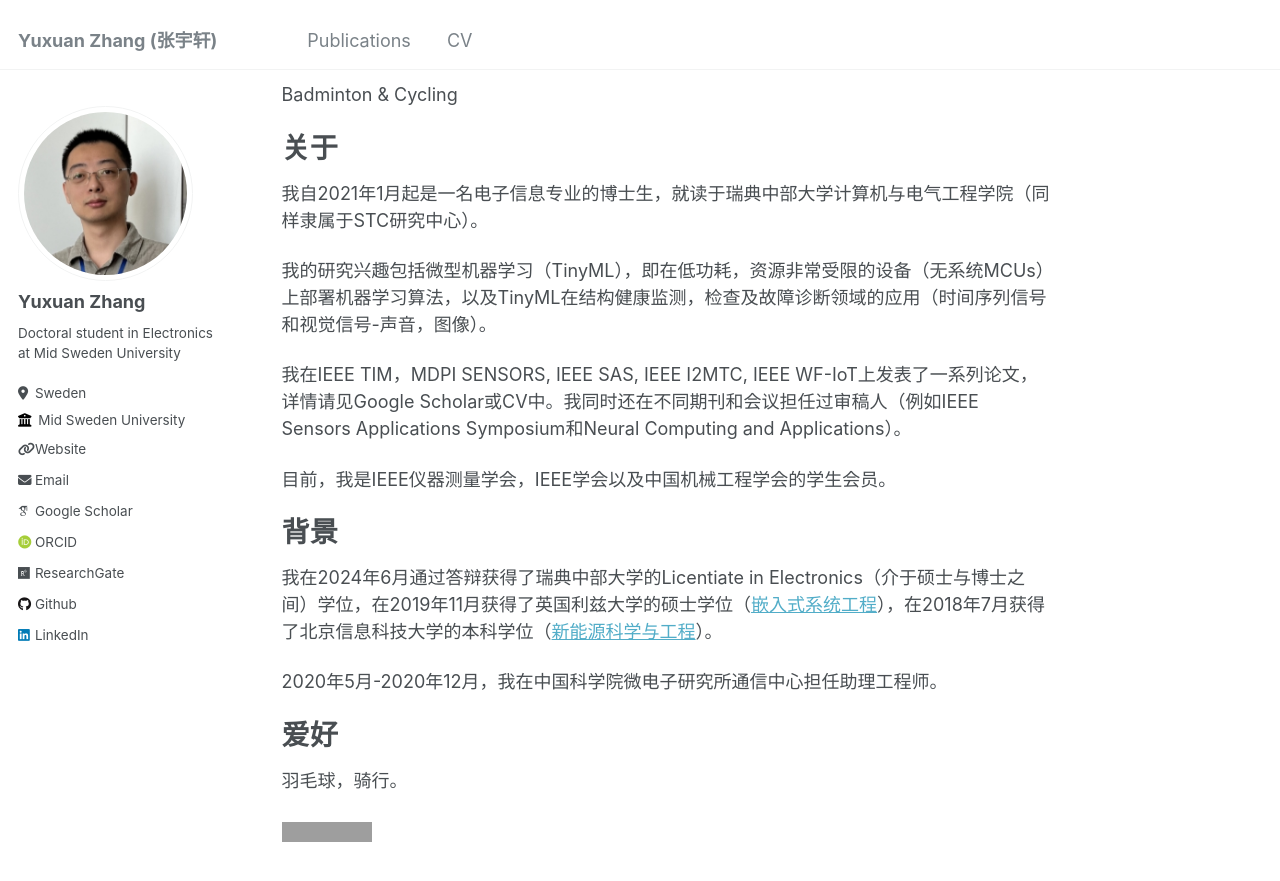
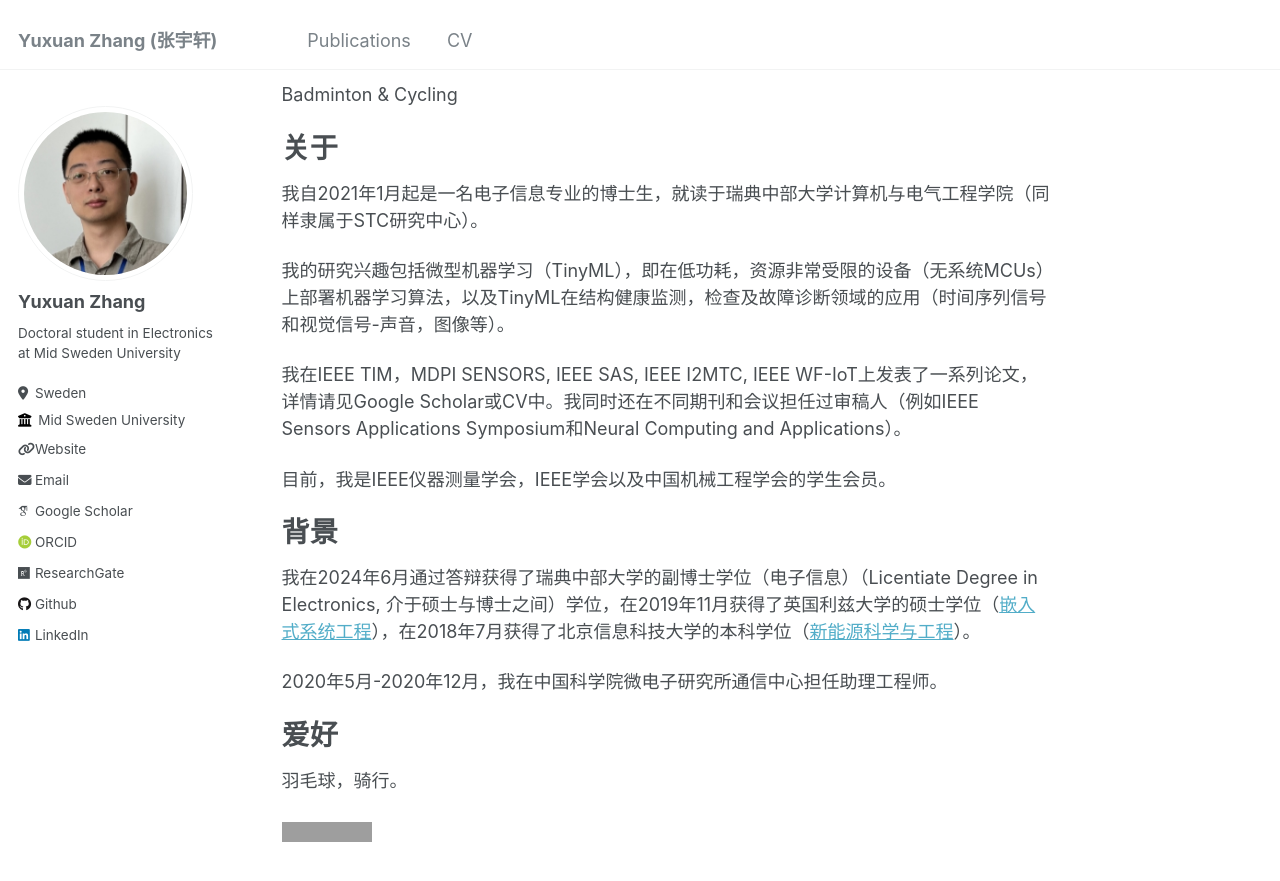
Before and after one commit to YuxuanZhang-96/YuxuanZhang-96.github.io, a Jekyll site: the page built from _pages/about.md, in a window 1280 px wide and 900 px high, scrolled down 796 px. Shown: the top 881 px of the window. Built offline with Jekyll 4.4.1, drawn with Linux system fonts in a browser that asks for light colours; some web fonts are replaced; grey boxes are pictures that could not be loaded.

Commit message:
Update about.md

```diff
--- a/_pages/about.md
+++ b/_pages/about.md
@@ -26,7 +26,7 @@ Badminton & Cycling
 ======
 我自2021年1月起是一名电子信息专业的博士生，就读于瑞典中部大学计算机与电气工程学院（同样隶属于STC研究中心）。
 
-我的研究兴趣包括微型机器学习（TinyML），即在低功耗，资源非常受限的设备（无系统MCUs）上部署机器学习算法，以及TinyML在结构健康监测，检查及故障诊断领域的应用（时间序列信号和视觉信号-声音，图像）。
+我的研究兴趣包括微型机器学习（TinyML），即在低功耗，资源非常受限的设备（无系统MCUs）上部署机器学习算法，以及TinyML在结构健康监测，检查及故障诊断领域的应用（时间序列信号和视觉信号-声音，图像等）。
 
 我在IEEE TIM，MDPI SENSORS, IEEE SAS, IEEE I2MTC, IEEE WF-IoT上发表了一系列论文，详情请见Google Scholar或CV中。我同时还在不同期刊和会议担任过审稿人（例如IEEE Sensors Applications Symposium和Neural Computing and Applications）。
 
@@ -34,7 +34,7 @@ Badminton & Cycling
 
 背景
 ======
-我在2024年6月通过答辩获得了瑞典中部大学的Licentiate in Electronics（介于硕士与博士之间）学位，在2019年11月获得了英国利兹大学的硕士学位（[嵌入式系统工程](https://courses.leeds.ac.uk/f310/embedded-systems-engineering-msc-eng-)），在2018年7月获得了北京信息科技大学的本科学位（[新能源科学与工程](https://www.bistu.edu.cn/jyjx/bks/bkzy/202309/W020230920631589846740.doc)）。
+我在2024年6月通过答辩获得了瑞典中部大学的副博士学位（电子信息）（Licentiate Degree in Electronics, 介于硕士与博士之间）学位，在2019年11月获得了英国利兹大学的硕士学位（[嵌入式系统工程](https://courses.leeds.ac.uk/f310/embedded-systems-engineering-msc-eng-)），在2018年7月获得了北京信息科技大学的本科学位（[新能源科学与工程](https://www.bistu.edu.cn/jyjx/bks/bkzy/202309/W020230920631589846740.doc)）。
 
 2020年5月-2020年12月，我在中国科学院微电子研究所通信中心担任助理工程师。
 
```
